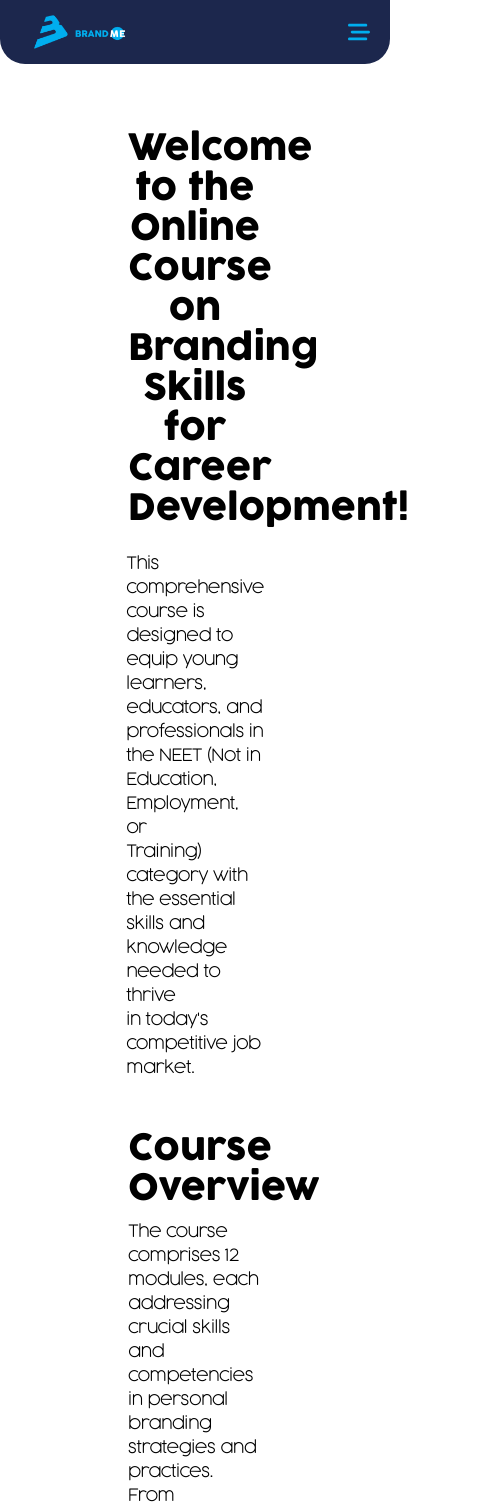
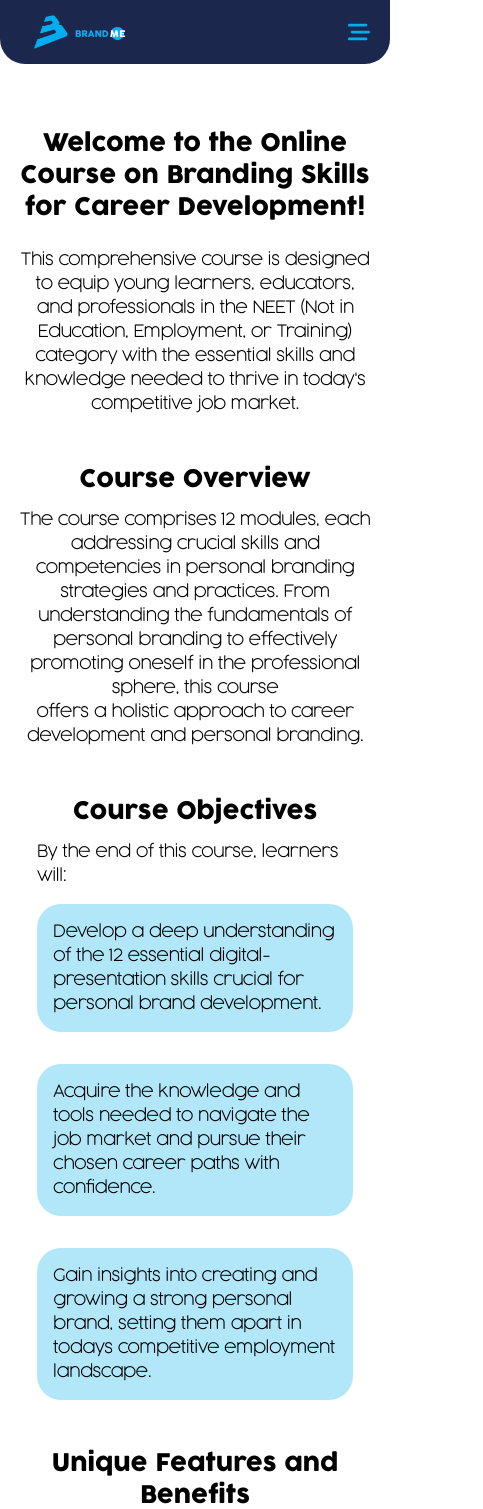
Before and after one commit to Valuegate/Brand-me, a Next.js app: page /course in a window 390 px wide. Shown: the top 1509 px of the page, 483 px wide, since content can reach past the window. Built offline with nearby package versions, Linux system fonts and the light colour scheme.

Commit message:
Done the course

```diff
--- a/src/components/CourseCard/CourseCard.tsx
+++ b/src/components/CourseCard/CourseCard.tsx
@@ -9,19 +9,17 @@ export type iCourseCard = {
 const CourseCard: FC<iCourseCard> = ({ image, text }) => {
   return (
     <>
-      <div className="bg-light-blue-30 text-black py-4 px-8 rounded-3xl">
+      <div className="bg-light-blue-30 text-black py-4 px-8 md:px-4 rounded-3xl md:w-full">
         <div className="flex items-center gap-4">
-          <div className="bg-light-blue rounded-xl px-2 py-2">
+          <div className="bg-light-blue rounded-xl w-[60px] h-[60px] flex justify-center items-center md:hidden">
             <Image
               src={image}
-              alt={""}
-              width={100}
-              height={100}
-              className="w-[50px] h-[50px]"
+              alt=""
+              className="w-[40px] h-[40px]"
             />
           </div>
           <div>
-            <p className="text-base text-black font-bold font-cocogoose-light w-[30rem]">{text}</p>
+            <p className="text-base text-black font-bold font-cocogoose-light w-[30rem] md:w-full">{text}</p>
           </div>
         </div>
       </div>
--- a/src/components/course/Course.tsx
+++ b/src/components/course/Course.tsx
@@ -12,36 +12,34 @@ const OnlineCourse = () => {
         <NavBar index={3} />
       </div>
       <div className="h-32" />
-      <div className="px-32 flex flex-col">
-        <h1 className="text-4xl text-black text-center font-cocogoose ">
-          Welcome to the Online <br /> Course on Branding Skills <br /> for
-          Career Development!
+      <div className="px-32 md:px-[5%] flex flex-col">
+        <h1 className="text-4xl md:text-2xl text-black text-center font-cocogoose px-[20%] md:px-0">
+          Welcome to the Online Course on Branding Skills for Career
+          Development!
         </h1>
-        <p className="text-base text-black font-cocogoose-light font-bold flex justify-center pt-6">
+        <p className="text-base text-black font-cocogoose-light font-bold md:text-center pt-6 px-[20%] md:px-0">
           This comprehensive course is designed to equip young learners,
-          <br />
           educators, and professionals in the NEET (Not in Education,
-          Employment, or <br /> Training) category with the essential skills and
-          knowledge needed to thrive <br /> in today's competitive job market.
+          Employment, or Training) category with the essential skills and
+          knowledge needed to thrive in today's competitive job market.
         </p>
 
-        <div className="pt-12">
-          <h1 className="text-4xl text-black text-center font-cocogoose">
+        <div className="mt-12">
+          <h1 className="text-4xl md:text-2xl text-black text-center font-cocogoose">
             Course Overview
           </h1>
-          <p className="text-base text-black font-bold font-cocogoose-light flex justify-center pt-3">
+          <p className="text-base text-black font-bold font-cocogoose-light md:text-center pt-3 px-[20%] md:px-0">
             The course comprises 12 modules, each addressing crucial skills and
-            competencies <br /> in personal branding strategies and practices.
-            From understanding the fundamentals <br /> of personal branding to
-            effectively promoting oneself in the professional sphere, this
-            course
+            competencies in personal branding strategies and practices. From
+            understanding the fundamentals of personal branding to effectively
+            promoting oneself in the professional sphere, this course
             <br /> offers a holistic approach to career development and personal
             branding.
           </p>
         </div>
 
-        <div className="pt-12">
-          <h1 className="text-4xl text-black text-center font-cocogoose">
+        <div className="mt-12 md:px-[5%]">
+          <h1 className="text-4xl md:text-2xl text-black text-center font-cocogoose">
             Course Objectives
           </h1>
           <p className="text-base text-black font-bold font-cocogoose-light flex justify-center pt-3">
@@ -69,9 +67,9 @@ const OnlineCourse = () => {
           </div>
         </div>
 
-        <div className="pt-12">
-          <h1 className="text-4xl text-black text-center font-cocogoose">
-            Unique Features <br /> and Benefits
+        <div className="mt-12 md:px-[5%]">
+          <h1 className="text-4xl md:text-2xl text-black text-center font-cocogoose">
+            Unique Features and Benefits
           </h1>
           <div className="flex items-center flex-col gap-8 pt-4">
             <CourseCard
@@ -95,8 +93,8 @@ const OnlineCourse = () => {
           </div>
         </div>
 
-        <div className="pt-12">
-          <h1 className="text-4xl text-black text-center font-cocogoose">
+        <div className="mt-12 px-[5%]">
+          <h1 className="text-4xl md:text-2xl text-black text-center font-cocogoose">
             Target Group
           </h1>
           <p className="text-base text-black font-bold font-cocogoose-light flex justify-center pt-3">
```
